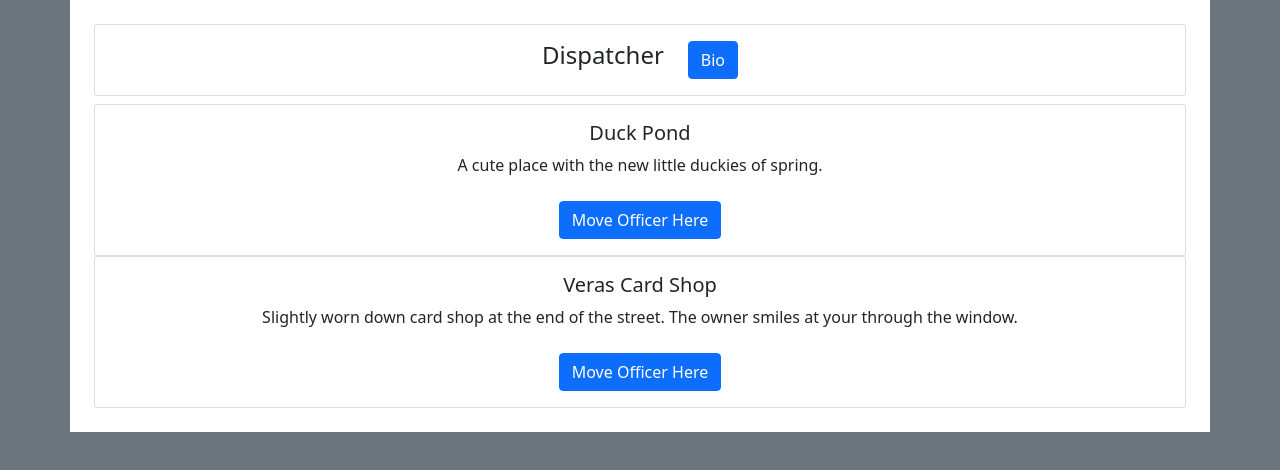
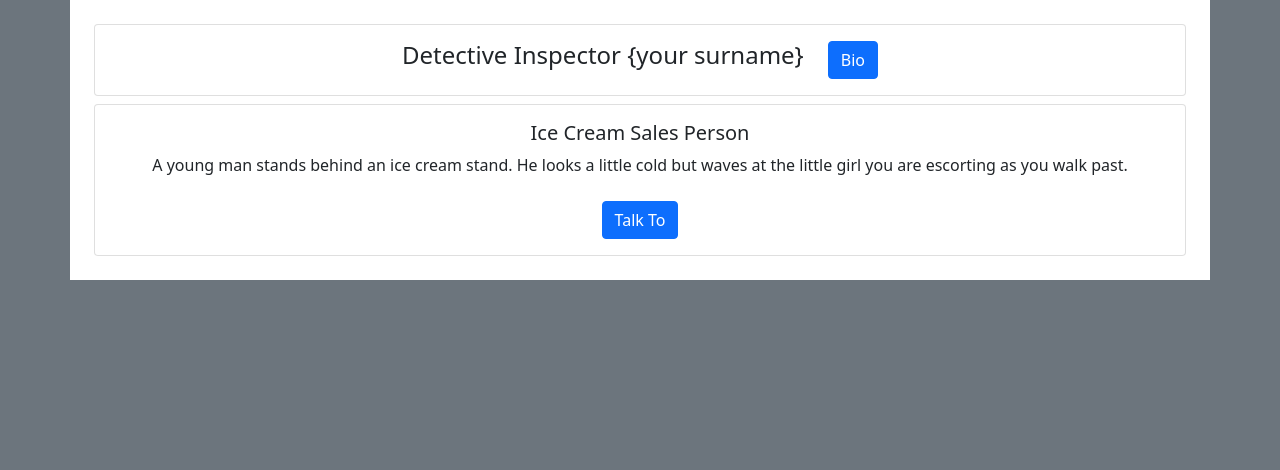
Before and after one commit to hennersz/10-65, a React (Create React App) app in the folder src/client/: page / in a window 1280 px wide. Shown: the top 470 px of the page. Built offline with nearby package versions, Linux system fonts and the light colour scheme; the HTML template or start-up script is replaced by a standard one.

Commit message:
feat(Chat): detective can start chats

```diff
--- /dev/null
+++ b/src/client/src/Components/Chat.jsx
@@ -0,0 +1,64 @@
+import {useState, useRef, useEffect} from "react";
+import data from '../data/imogen.json';
+
+const Chat = ({ personKey, onClose }) => {
+    const [messageIndex, setMessageIndex] = useState(0)
+    const person = data.people.find(({key}) => key === personKey);
+
+    const messageEndRef = useRef(null);
+
+    if (!person) {
+        onClose()
+    }
+
+    const isSendDisabled = (person.conversation.length < messageIndex) || (messageIndex % 2 == 1);
+    const userMessage = messageIndex % 2 == 0 ? person.conversation[messageIndex] : 'Waiting for reply';
+    const onUserSendMessage = () => {
+        console.log(messageEndRef.current)
+        setMessageIndex(messageIndex + 1)
+        setTimeout(() => {
+            setMessageIndex(messageIndex + 2)
+        }, 1500 )
+    }
+
+    useEffect(() => {
+        messageEndRef.current.scrollIntoView({ behavior: "smooth" });
+    })
+
+    return (
+        <div className="d-flex flex-column" style={{"max-height": "70vh"}}>
+            <h6>You are talking to {person.title}</h6>
+            <div className="flex-grow-1 d-flex flex-column" style={{"overflow-y": "scroll"}}>
+                {
+                    person.conversation.filter((message, index) => index < messageIndex).map(
+                        (message, index) => {
+                            const isPlayerMessage = index % 2 == 0
+                            const alignClass = isPlayerMessage ? 'align-self-end bg-dark' : 'align-self-start bg-success'
+                            return (
+                                <div className={alignClass + ' m-2 card text-white'}>
+                                    <div className="m-1">
+                                        {message}
+                                    </div>
+                                </div>
+                            )
+                        }
+                    )
+                }
+                <div ref={messageEndRef} />
+            </div>
+            <div className="p-2">
+                <div className="input-group">
+                    <textarea className="form-control" value={userMessage}></textarea>
+                    <button onClick={onUserSendMessage} disabled={isSendDisabled} className="btn btn-secondary">
+                        Send
+                    </button>
+                    <button onClick={onClose} className="btn btn-primary">
+                        Exit
+                    </button>
+                </div>
+            </div>
+        </div>
+    )
+}
+
+export default Chat;
--- a/src/client/src/Components/Game.jsx
+++ b/src/client/src/Components/Game.jsx
@@ -4,9 +4,11 @@ import BackOffice from './BackOffice';
 import RoleWrapper from './RoleWrapper';
 import {ROLE_BACK_OFFICE, ROLE_DISPATCHER, ROLE_OFFICER, ROLE_WITNESS} from "../constants";
 import Dispatcher from "./Dispatcher";
+import Witness from "./Witness";
+import Officer from "./Officer";
 
 function Game(props) {
-    const [role, setRole] = useState(ROLE_DISPATCHER)
+    const [role, setRole] = useState(ROLE_OFFICER)
 
     useEffect(() => {
         getSocket().on('role', setRole)
@@ -17,26 +19,26 @@ function Game(props) {
     switch(role) {
         case ROLE_WITNESS:
             return (
-                <RoleWrapper role="Younger Sister" bio="You are the key witness">
-                    <h1>Witness</h1>
+                <RoleWrapper role={role}>
+                    <Witness />
                 </RoleWrapper>
             )
         case ROLE_DISPATCHER:
             return (
-                <RoleWrapper role="Dispatcher" bio="Click the buttons, move the officer around." >
+                <RoleWrapper role={role}>
                     <Dispatcher />
                 </RoleWrapper>
             )
         case ROLE_BACK_OFFICE:
             return (
-                <RoleWrapper role="Back Office" bio="Holder of the intl, you know more about this town then everybody else. Yet this case confuses even you. Why not spend some time diving through the archive. But don't get too distracted, else you may miss an important clue from the rest of the team.">
+                <RoleWrapper role={role}>
                     <BackOffice />
                 </RoleWrapper>
             )
         case ROLE_OFFICER:
             return (
-                <RoleWrapper role="Officer" bio="The stiff arm of the law." >
-                    <h1>Officer Role</h1>
+                <RoleWrapper role={role}>
+                    <Officer />
                 </RoleWrapper>
             )
         default:
--- a/src/client/src/Components/Officer.jsx
+++ b/src/client/src/Components/Officer.jsx
@@ -1,6 +1,42 @@
+import data from "../data/imogen.json";
+import {useState} from "react";
+import Chat from "./Chat";
 
 const Officer = () => {
+    const [currentKey, setLocation] = useState('pier');
+    const [personKey, setPerson] = useState();
+
+    if (!currentKey) {
+        return (
+            <h6>No time to waste. Ask your dispatcher to send you somewhere.</h6>
+        )
+    }
+
+    const peeps = data.people.filter(({location}) => (location == currentKey));
+
+    if (peeps.find(({ key }) => (key === personKey))) {
+        return (
+            <Chat personKey={personKey} onClose={() => { setPerson() }} />
+        )
+    }
+
     return (
+        <div>
+            {
+                peeps.map(({ key, title, description }) => (
+                    <div className="card">
+                        <div className="card-body">
+                            <h5 className="card-title">{title}</h5>
+                            <p className="card-text">
+                                {description}
+                            </p>
+                            <button onClick={() => setPerson(key)} class="btn btn-primary mt-2">Talk To</button>
+                        </div>
+                    </div>
+                ))
+            }
+        </div>
+    );
+}
 
-    )
-}
+export default Officer;
--- a/src/client/src/Components/RoleWrapper.jsx
+++ b/src/client/src/Components/RoleWrapper.jsx
@@ -1,11 +1,13 @@
 import React from 'react';
+import data from '../data/imogen.json'
 
-function RoleWrapper({ role, bio, children }) {
+function RoleWrapper({ role, children }) {
+    const character = data.bio[role] || {};
     return (
         <React.Fragment>
             <div class="card mb-2">
                 <div class="card-body">
-                    <span class="card-title h4 me-4">{ role }</span>
+                    <span class="card-title h4 me-4">{ character.title }</span>
                     <button type="button" className="btn btn-primary" data-bs-toggle="modal" data-bs-target="#exampleModal">
                         Bio
                     </button>
@@ -18,12 +20,12 @@ function RoleWrapper({ role, bio, children }) {
                 <div className="modal-dialog">
                     <div className="modal-content">
                         <div className="modal-header">
-                            <h5 className="modal-title" id="exampleModalLabel">{ role }</h5>
+                            <h5 className="modal-title" id="exampleModalLabel">{ character.title }</h5>
                             <button type="button" className="btn-close" data-bs-dismiss="modal"
                                     aria-label="Close"></button>
                         </div>
                         <div className="modal-body">
-                            { bio }
+                            { character.bio }
                         </div>
                     </div>
                 </div>
--- /dev/null
+++ b/src/client/src/Components/Witness.jsx
@@ -0,0 +1,20 @@
+import data from '../data/imogen.json'
+import React from "react";
+
+const Witness = () => {
+    return (
+        <div>
+            {
+                data.witness.map(({ clue }) => (
+                    <div className="card">
+                        <div className="card-body">
+                            <h5 className="card-title">{clue}</h5>
+                        </div>
+                    </div>
+                ))
+            }
+        </div>
+    );
+}
+
+export default Witness
--- a/src/client/src/data/imogen.json
+++ b/src/client/src/data/imogen.json
@@ -8,14 +8,23 @@
         "title": "Party is the new High Sheilds School hero after winning regional high jump championships",
         "body": "Way more text. Way more text. Way more text. Way more text. Way more text. Way more text. Way more text. Way more text. Way more text. Way more text. Way more text. Way more text. Way more text. Way more text. Way more text. Way more text. Way more text. Way more text. "
     }],
-    "locations": [{
-        "id": ""
-    }],
     "bio": {
-        "ROLE_OFFICER": "Rough as biscuits",
-        "ROLE_BACK_OFFICE": "Smart Arse",
-        "ROLE_DISPATCHER": "The heart of the operation",
-        "ROLE_WITNESS": "Help"
+        "ROLE_OFFICER": {
+            "bio": "Rough as biscuits",
+            "title": "Detective Inspector {your surname}"
+        },
+        "ROLE_BACK_OFFICE": {
+            "bio": "Smart Ass",
+            "title": "Back Office Assistant"
+        },
+        "ROLE_DISPATCHER": {
+            "bio": "You move people around",
+            "title": "Dispatcher"
+        },
+        "ROLE_WITNESS": {
+            "bio": "Act as if you were 9 and lost your older sister. Below is all you know.",
+            "title": "Witness"
+        }
     },
     "locations": [{
         "key": "park",
@@ -25,5 +34,39 @@
         "key": "shop",
         "name": "Veras Card Shop",
         "description": "Slightly worn down card shop at the end of the street. The owner smiles at your through the window."
+    }, {
+        "key": "pier",
+        "name": "The old Pier",
+        "description": "Once the proudest part of the town, this aging pier is more busy with locals this time of year."
+    }],
+    "witness": [{
+            "clue": "A nice lady called Jane took you the police box"
+        }, {
+            "clue": "Your name is {use your first name} Taylor Smith"
+        }, {
+            "clue": "Your sisters name is Imogen"
+        }, {
+            "clue": "Your favourite color is purple"
+        }, {
+            "clue": "Ice cream"
+        }
+    ],
+    "people": [{
+        "key": "iceBoy",
+        "location": "pier",
+        "title": "Ice Cream Sales Person",
+        "description": "A young man stands behind an ice cream stand. He looks a little cold but waves at the little girl you are escorting as you walk past.",
+        "conversation": [
+            "Can you help me with my enquiry. Have you ever seen this little girl before. She was travelling with her sister to buy an Ice Cream earlier today.",
+            "Oh I hope everything is okay. Yes I served them Honeycomb ice cream only a few hours ago.",
+            "Did you see where they went afterwards.",
+            "Yes they went back towards town.",
+            "Can you tell me anything about the older sister.",
+            "She was wearing a bright red coat.",
+            "Thank you for your help.",
+            "No problem, please have a free ice cream scoop for your troubles.",
+            "I really shouldn't I am on the beat.",
+            "I insist. ** hands over ice cream **"
+        ]
     }]
 }
```
